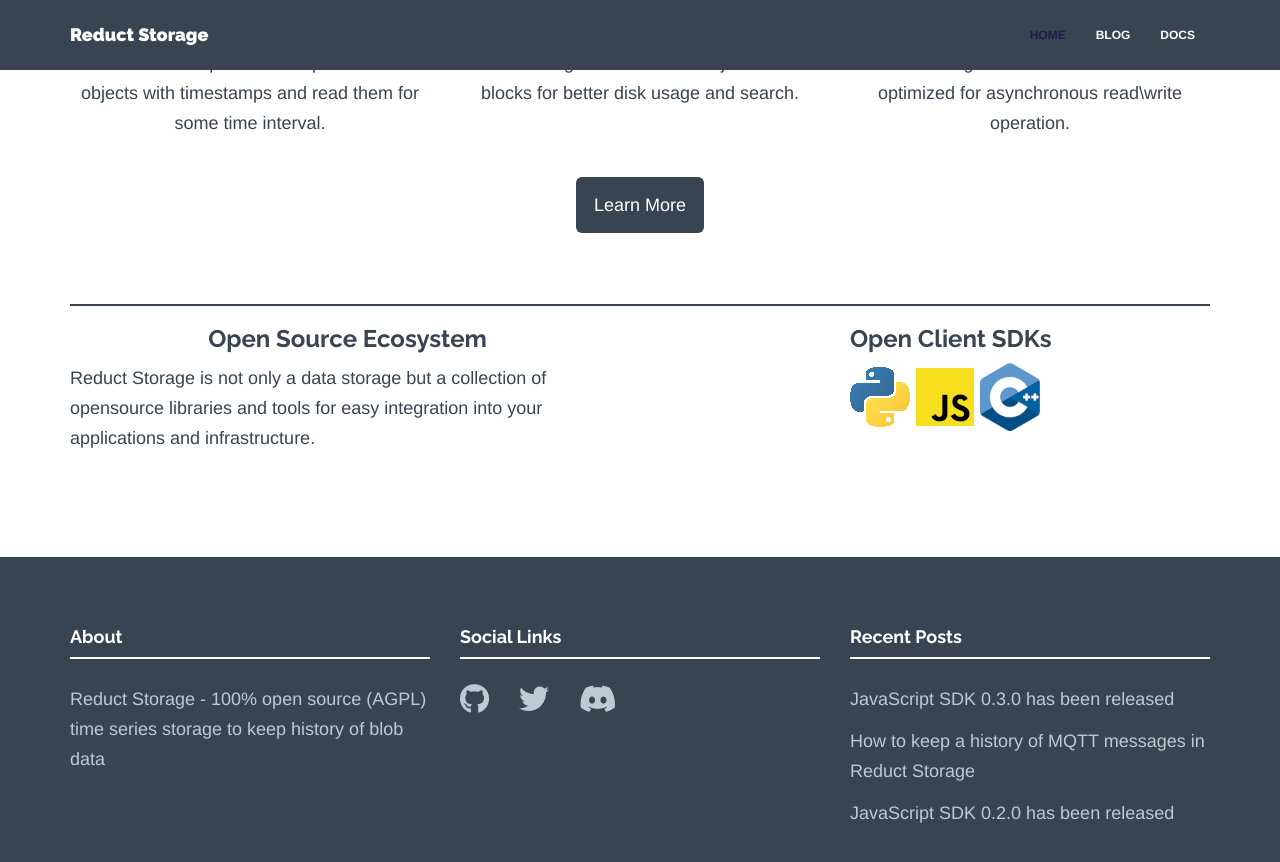
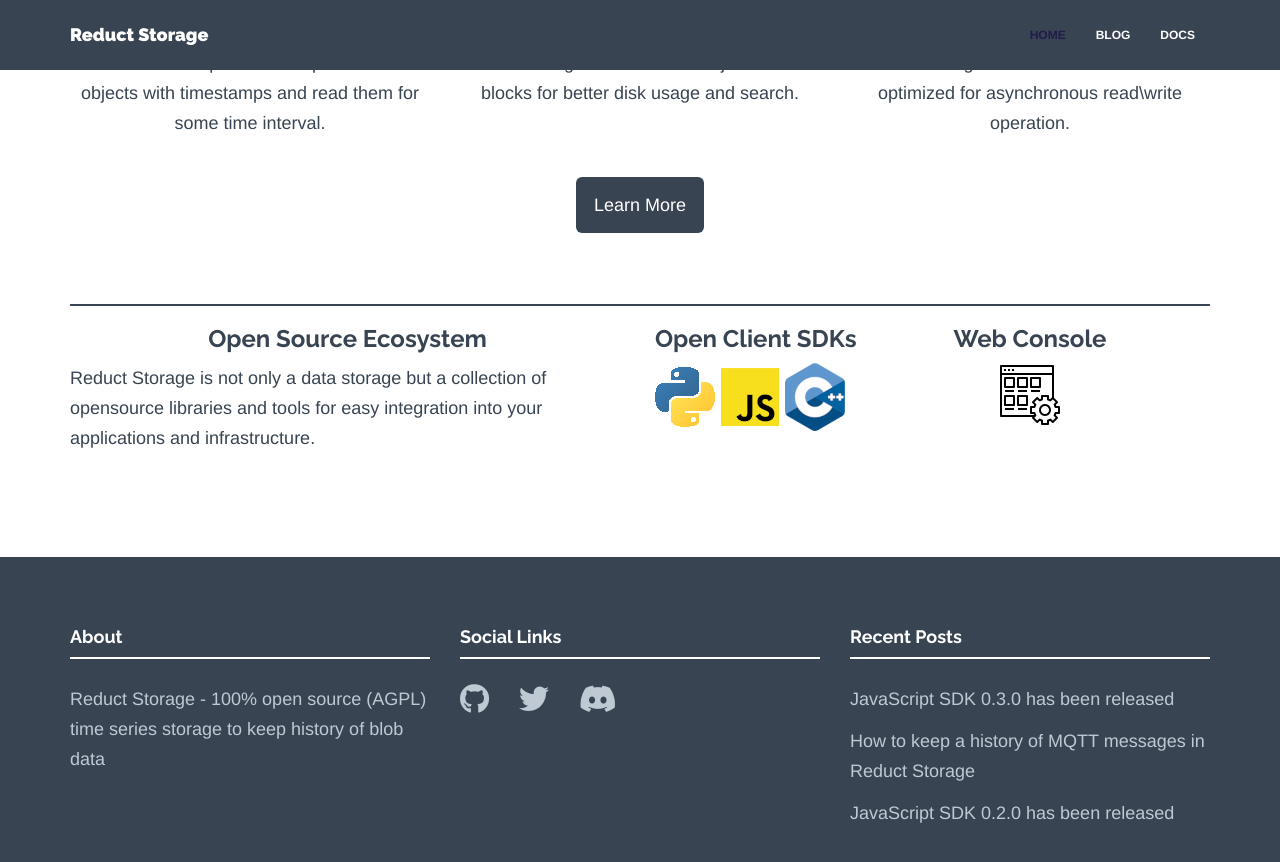
Before and after one commit to reductstore/homepage, a Jekyll site: the page built from index.html, in a window 1280 px wide and 900 px high, scrolled down 725 px. Shown: the top 862 px of the window. Built offline with Jekyll 4.4.1, drawn with Linux system fonts in a browser that asks for light colours; nearby versions of some CDN libraries.

Commit message:
add link to web-console

```diff
--- a/index.html
+++ b/index.html
@@ -41,7 +41,7 @@
             easy integration into your applications and infrastructure.
           </p>
         </div>
-        <div class="col-md-3 col-md-offset-2">
+        <div class="col-md-3 col-md-offset-0">
           <h3 class="text-left">Open Client SDKs</h3>
           <div class="text-left">
             <a href="https://github.com/reduct-storage/reduct-py">
@@ -53,10 +53,19 @@
             <a href="https://github.com/reduct-storage/reduct-cpp">
               <img src="assets/img/blog/thumbs/cpp.png" alt="Reduct Storage Client SDK for C++"/>
             </a>
-            </divi>
+          </div>
+        </div>
+        <div class="col-md-2 col-md-offset-0">
+          <h3 class="text-center">Web Console</h3>
+          <div class="text-center">
+            <a href="https://github.com/reduct-storage/web-console">
+              <img src="assets/img/blog/thumbs/web-console.png" alt="Reduct Storage Web Console"/>
+            </a>
           </div>
         </div>
       </div>
-    </div><!--/container -->
-  </div><!--/service -->
+    </div>
+  </div>
+</div><!--/container -->
+</div><!--/service -->
 </div>
```
Also changed, not shown: assets/img/blog/thumbs/web-console.png (added).
